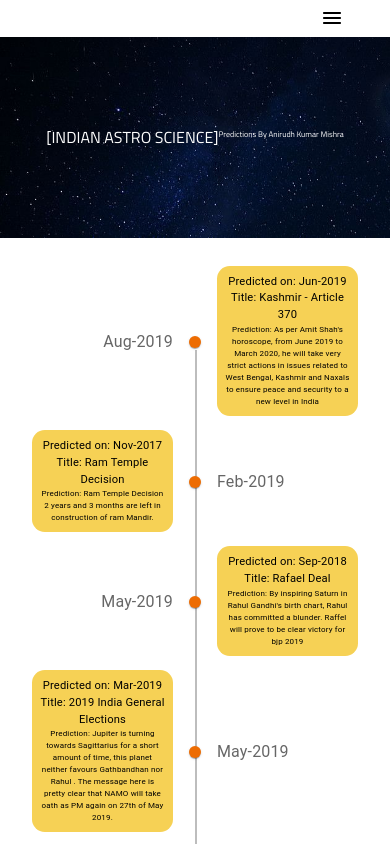
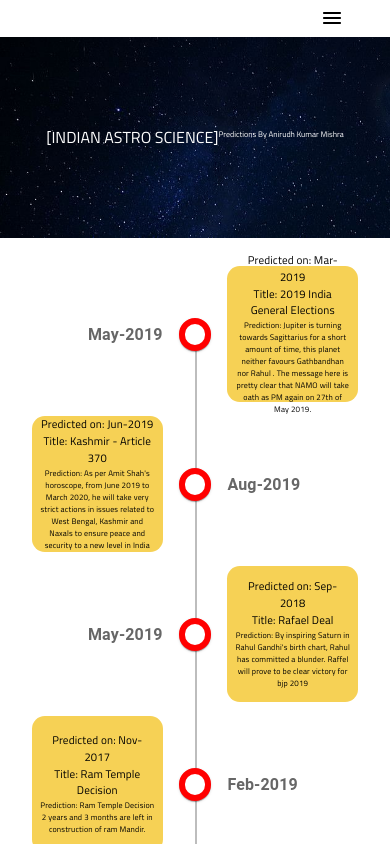
Before and after one commit to ayushdubey7799/Astro-timeline, a React (Create React App) app: page / in a window 390 px wide. Shown: the top 844 px of the page. Built offline with nearby package versions, Linux system fonts and the light colour scheme.

Commit message:
fixed responsiveness

```diff
--- a/src/App.css
+++ b/src/App.css
@@ -6,7 +6,13 @@
 body{
   background-color: white;
   /* font-family: 'Inter', sans-serif; */
-  font-family: 'Titillium Web', sans-serif;}
+  font-family: 'Titillium Web', sans-serif;
+
+}
+
+::-webkit-scrollbar{
+  display: none;
+}
 
 html{
   scroll-behavior: smooth;
--- a/src/components/AstroTimeLine/index.js
+++ b/src/components/AstroTimeLine/index.js
@@ -13,7 +13,7 @@ import { PredictionContent } from './PredictionContent';
 import { getData } from './data';
 
 const predictions = getData();
-
+console.log(predictions.sort((a,b) => b.description.length+b.title.length+b.date.length-a.description.length-a.title.length-a.date.length)[0]);
 
 
 export default function AstroTimeLine() {
@@ -59,11 +59,11 @@ export default function AstroTimeLine() {
                               }
 
                                 <TimelineSeparator >
-                                    <TimelineDot color={status}/>
+                                    <TimelineDot />
                                     <TimelineConnector color="primary" className='connect'  />
                                 </TimelineSeparator>
                                 <TimelineContent
-                                    sx={{ m: '10 10' }}
+                                    sx={{ m: '10 10'}}
                                     component={motion.div}
                                     whileInView={{ opacity: 1, x: 0 }}
                                     initial={effect ? { opacity: 0, x: -100 } : { opacity: 0, x: 100 }}
--- a/src/components/AstroTimeLine/style.css
+++ b/src/components/AstroTimeLine/style.css
@@ -12,19 +12,25 @@
 
   .prediction{
     /* background-color: rgb(246,209,85, 0.7); */
+    display: flex;
+    flex-direction: column;
+    justify-content: center;
     background-color: rgb(246,209,85);
+    height: 200px;
     border-radius: 5rem;
     padding: 2rem;
     text-align: center;
     margin-bottom: 10px !important;
+    font-family: 'Titillium Web', sans-serif !important;
+
   }
 
   .date{
-    font-size: 1.2rem;
+    font-size: 1rem;
   }
 
   .heading{
-    font-size: 1.2rem;
+    font-size: 1rem;
   }
 
   .text{
@@ -44,40 +50,72 @@
     z-index: -1 !important;
   }
 
+  .MuiTimelineDot-root {
+      width: 1.2rem;
+      height: 1.2rem;
+      background-color: white !important;
+      border: 0.4rem solid red !important;
+  }
 
+  .MuiTimelineOppositeContent-root {
+    font-weight: 700 !important;
+  }
+
+  .MuiTimelineContent-root{
+    display: flex !important;
+    flex-direction: column !important;
+
+  }
 
 
   @media only screen and (max-width: 1000px) {
 
+   .container{
+    width: 80%;
+   }
 
     .prediction{
+      height: 190px;
       border-radius: 1.2rem;
       margin-bottom: 2px !important;
       padding: 0.8rem;
     }
 
     .date{
-      font-size: 0.9rem;
+      font-size: 0.8rem;
     }
 
     .heading{
-      font-size: 1rem;
+      font-size: 0.8rem;
     }
 
     .text{
       font-size: 0.7rem;
     }
 
+    .MuiTimelineDot-root {
+      width: 1rem;
+      height: 1rem;
+      border-width: 0.2rem;
+    }
+
   }
 
-  @media only screen and (max-width: 500px) {
+  @media only screen and (max-width: 600px) {
 
+
+    .MuiTimelineDot-root {
+      width: 0.8rem;
+      height: 0.8rem;
+      border-width: 0.15rem;
+    }
 
     .container{
       width: 100%;
   }
 
     .prediction{
+      height: 120px;
       border-radius: 0.8rem;
       margin-bottom: 2px !important;
       padding: 0.5rem;
--- a/src/components/Footer/style.css
+++ b/src/components/Footer/style.css
@@ -30,8 +30,7 @@ a:hover{
 
 .second-row{
     display: flex;
-    justify-content: space-between;
-    gap: 5rem;
+    flex-direction: column;
 }
 
 .share{
@@ -39,7 +38,7 @@ a:hover{
   flex-wrap: wrap;
   justify-content: space-around;
   gap: 0.1rem;
-  width: 50%;
+  width: 77.5%;
   margin: 10px 15px;
   background-color: rgb(3,10,26);
   border-radius: 1rem;
@@ -98,11 +97,11 @@ button{
 
 
 
-    .second-row{
+    /* .second-row{
         display: flex;
         justify-content: space-between;
         gap: 0;
-    }
+    } */
 }
 
 @media only screen and (max-width: 500px) {
@@ -118,9 +117,7 @@ button{
 
 
     .second-row{
-        display: flex;
-        flex-direction: column;
-        gap: 0rem;
+
         font-size: smaller;
     }
 
--- a/src/components/Header/index.js
+++ b/src/components/Header/index.js
@@ -13,8 +13,8 @@ const Header = () => {
             <div className="navbar">
             <ul className="left">
                <li><a className="link">Home</a></li>
+               <a className="link">About IASO</a>
                <li><a className="link">News</a></li>
-               <li><a className="link">Need Help</a></li>
       <li>
         <a className="link">Services</a>
         <ul className="dropdown-menu">
@@ -25,7 +25,8 @@ const Header = () => {
     </ul>
     <div className="right">
       <a className="link">Search</a>
-      <a className="link">About IASO</a>
+      <li><a className="link">Need Help</a></li>
+
     </div>
   </div>
   </div>
--- a/src/components/Header/style.css
+++ b/src/components/Header/style.css
@@ -74,11 +74,16 @@ sup{
 
 
 
-
-
-
   select{
     width: 80%;
+  }
+
+  a{
+    font-weight: bold;
+  }
+
+  a:hover{
+    color: rgb(243, 200, 57);
   }
 
 
@@ -105,8 +110,6 @@ sup{
   }
 
   @media only screen and (max-width: 680px) {
-
-
 
     .name{
       font-size: 1.5rem;
```
